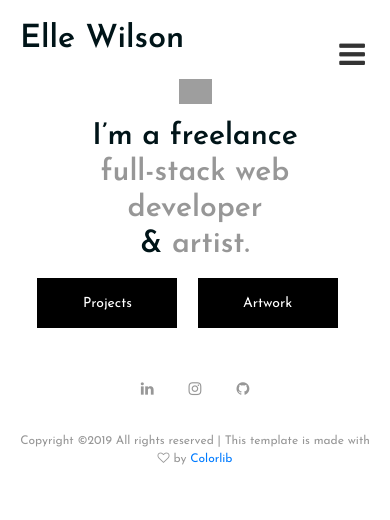
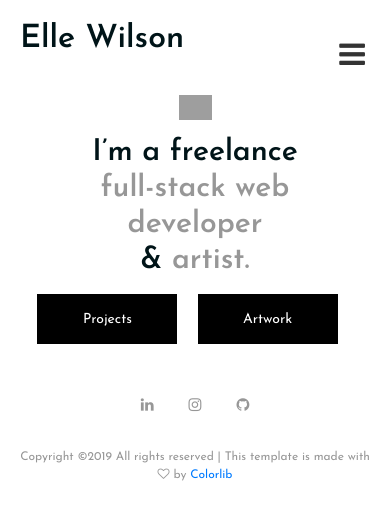
Before and after one commit to ellewilson96/web-portfolio, a PHP site: page /index.php in a window 390 px wide. Shown: the top 520 px of the page. Run offline with PHP 8.4, Linux system fonts and the light colour scheme; grey boxes are pictures that could not be loaded.

Commit message:
rework home page

```diff
--- a/css/style.css
+++ b/css/style.css
@@ -356,10 +356,11 @@ ol {
   margin-bottom: 25px;
 }
 
-.home-profile {
-  margin: auto;
+
+.home-profile img {
+  padding-bottom: 15px;
+  position: relative;
   max-width: 10%;
-  padding-bottom: 15px;
 }
 
 /*------------------------
@@ -850,10 +851,13 @@ canvas {
     position: relative;
     max-width: 10%;
   }
-  .home-profile {
-    margin: auto;
+  .intro-section {
+    padding-top: 80px;
+  }
+  .home-profile img {
+    padding-top: 10px;
+    position: relative;
     max-width: 10%;
-    padding-bottom: 15px;
   }
 }
 
```
